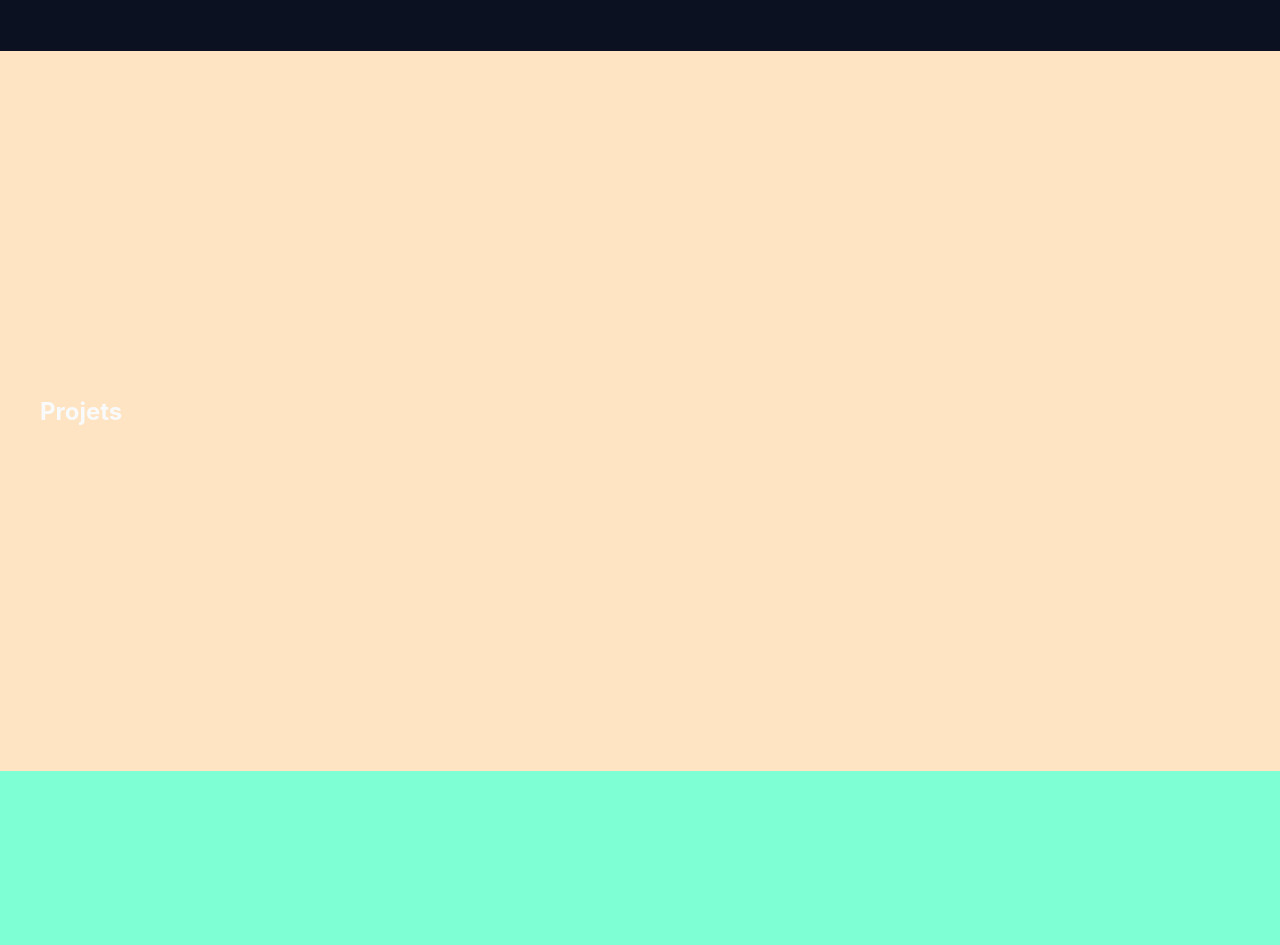
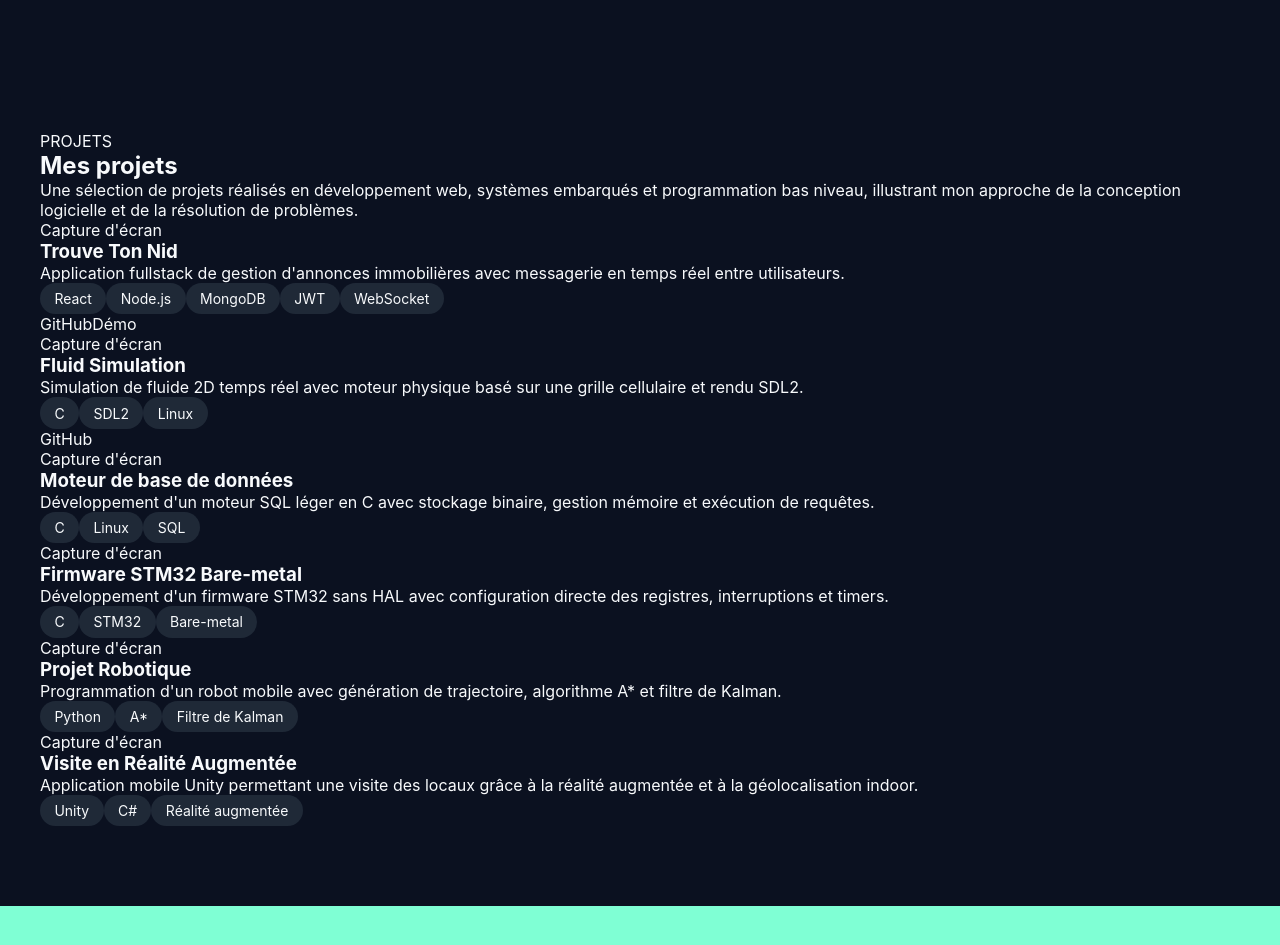
Before and after one commit to andri-Ts/portfolio-v1, a React (Vite) app: page / in a window 1280 px wide. Shown: the part 5820-6765 px from the top of the page. Built offline with nearby package versions, Linux system fonts and the light colour scheme.

Commit message:
feat: creation des composants de projets

```diff
--- /dev/null
+++ b/src/constants/projects.js
@@ -0,0 +1,73 @@
+export const projects = [
+  {
+    id: 1,
+    title: 'Trouve Ton Nid',
+    description:
+      "Application fullstack de gestion d'annonces immobilières avec messagerie en temps réel entre utilisateurs.",
+    image: null,
+    technologies: ['React', 'Node.js', 'MongoDB', 'JWT', 'WebSocket'],
+    github: 'https://github.com/andri-Ts/TrouveTonNid-app',
+    demo: 'https://trouvetonnid-client.onrender.com',
+    featured: true,
+  },
+
+  {
+    id: 2,
+    title: 'Fluid Simulation',
+    description:
+      'Simulation de fluide 2D temps réel avec moteur physique basé sur une grille cellulaire et rendu SDL2.',
+    image: null,
+    technologies: ['C', 'SDL2', 'Linux'],
+    github: 'https://github.com/andri-Ts/fluide-simulation',
+    demo: '',
+    featured: true,
+  },
+
+  {
+    id: 3,
+    title: 'Moteur de base de données',
+    description:
+      "Développement d'un moteur SQL léger en C avec stockage binaire, gestion mémoire et exécution de requêtes.",
+    image: null,
+    technologies: ['C', 'Linux', 'SQL'],
+    github: '',
+    demo: '',
+    featured: true,
+  },
+
+  {
+    id: 4,
+    title: 'Firmware STM32 Bare-metal',
+    description:
+      "Développement d'un firmware STM32 sans HAL avec configuration directe des registres, interruptions et timers.",
+    image: null,
+    technologies: ['C', 'STM32', 'Bare-metal'],
+    github: '',
+    demo: '',
+    featured: true,
+  },
+
+  {
+    id: 5,
+    title: 'Projet Robotique',
+    description:
+      "Programmation d'un robot mobile avec génération de trajectoire, algorithme A* et filtre de Kalman.",
+    image: null,
+    technologies: ['Python', 'A*', 'Filtre de Kalman'],
+    github: '',
+    demo: '',
+    featured: true,
+  },
+
+  {
+    id: 6,
+    title: 'Visite en Réalité Augmentée',
+    description:
+      'Application mobile Unity permettant une visite des locaux grâce à la réalité augmentée et à la géolocalisation indoor.',
+    image: null,
+    technologies: ['Unity', 'C#', 'Réalité augmentée'],
+    github: '',
+    demo: '',
+    featured: true,
+  },
+];
--- /dev/null
+++ b/src/sections/projects/ProjectCard.jsx
@@ -0,0 +1,39 @@
+import styles from './projects.module.css';
+import Tag from '../../components/ui/tag/Tag';
+import ProjectLinks from './ProjectLinks';
+
+function ProjectCard({ project, reverse = false }) {
+  return (
+    <article className={`${styles.card} ${reverse ? styles.reverse : ''}`}>
+      {/* Image */}
+      <div className={styles.imageContainer}>
+        {project.image ? (
+          <img
+            src={project.image}
+            alt={project.title}
+            className={styles.image}
+          />
+        ) : (
+          <div className={styles.placeholder}>Capture d'écran</div>
+        )}
+      </div>
+
+      {/* Informations */}
+      <div className={styles.content}>
+        <h3 className={styles.projectTitle}>{project.title}</h3>
+
+        <p className={styles.projectDescription}>{project.description}</p>
+
+        <div className={styles.tags}>
+          {project.technologies.map((technology) => (
+            <Tag key={technology}>{technology} </Tag>
+          ))}
+        </div>
+
+        <ProjectLinks project={project} />
+      </div>
+    </article>
+  );
+}
+
+export default ProjectCard;
--- /dev/null
+++ b/src/sections/projects/ProjectLinks.jsx
@@ -0,0 +1,31 @@
+import styles from './projects.module.css';
+
+function ProjectLinks({ project }) {
+  return (
+    <div className={styles.links}>
+      {project.github && (
+        <a
+          href={project.github}
+          target="_blank"
+          rel="noreferrer"
+          className={styles.link}
+        >
+          GitHub
+        </a>
+      )}
+
+      {project.demo && (
+        <a
+          href={project.demo}
+          target="_blank"
+          rel="noreferrer"
+          className={styles.linkPrimary}
+        >
+          Démo
+        </a>
+      )}
+    </div>
+  );
+}
+
+export default ProjectLinks;
--- a/src/sections/projects/Projects.jsx
+++ b/src/sections/projects/Projects.jsx
@@ -1,11 +1,23 @@
-import React from 'react';
+import Section from '../../components/ui/section/Section';
+import ProjectsList from './ProjectsList';
 import styles from './projects.module.css';
-import Section from '../../components/ui/section/Section';
 
 function Projects() {
   return (
-    <Section id="projects" className={styles.project}>
-      <h1>Projets</h1>
+    <Section id="projects" className={styles.projects}>
+      <span className={styles.badge}>PROJETS</span>
+
+      <h2 className={styles.title}>
+        Mes <span>projets</span>
+      </h2>
+
+      <p className={styles.description}>
+        Une sélection de projets réalisés en développement web, systèmes
+        embarqués et programmation bas niveau, illustrant mon approche de la
+        conception logicielle et de la résolution de problèmes.
+      </p>
+
+      <ProjectsList />
     </Section>
   );
 }
--- /dev/null
+++ b/src/sections/projects/ProjectsList.jsx
@@ -0,0 +1,18 @@
+import { projects } from '../../constants/projects';
+import ProjectCard from './ProjectCard';
+
+function ProjectsList() {
+  return (
+    <>
+      {projects.map((project, index) => (
+        <ProjectCard
+          key={project.id}
+          project={project}
+          reverse={index % 2 !== 0}
+        />
+      ))}
+    </>
+  );
+}
+
+export default ProjectsList;
```
